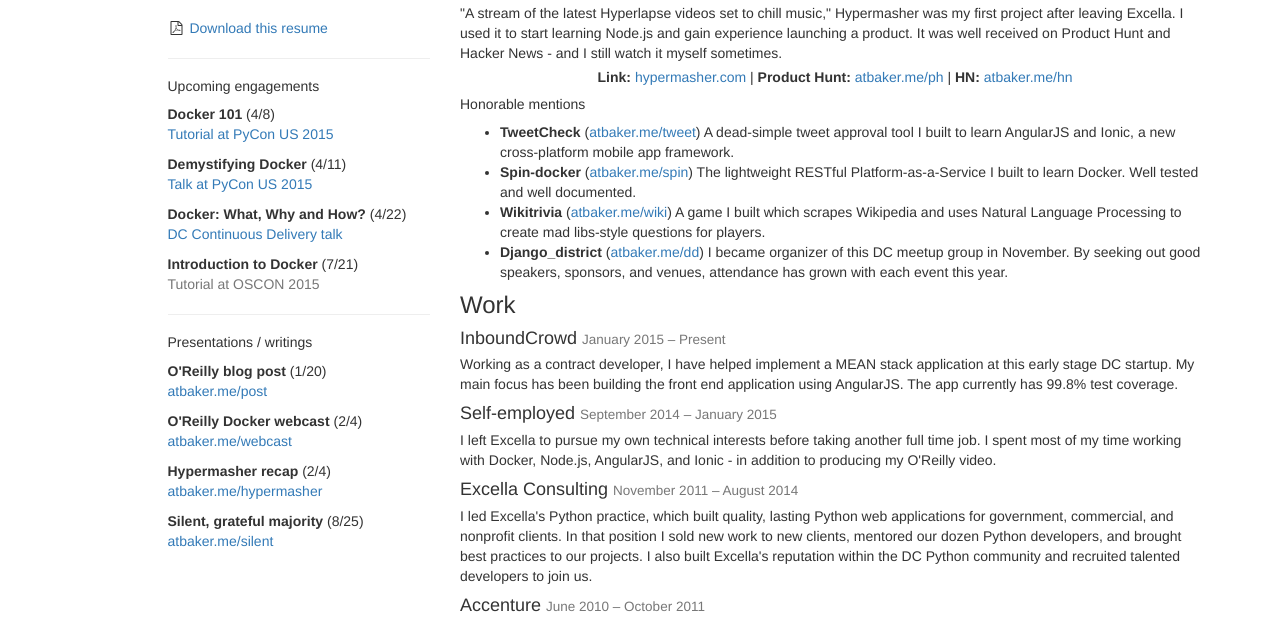
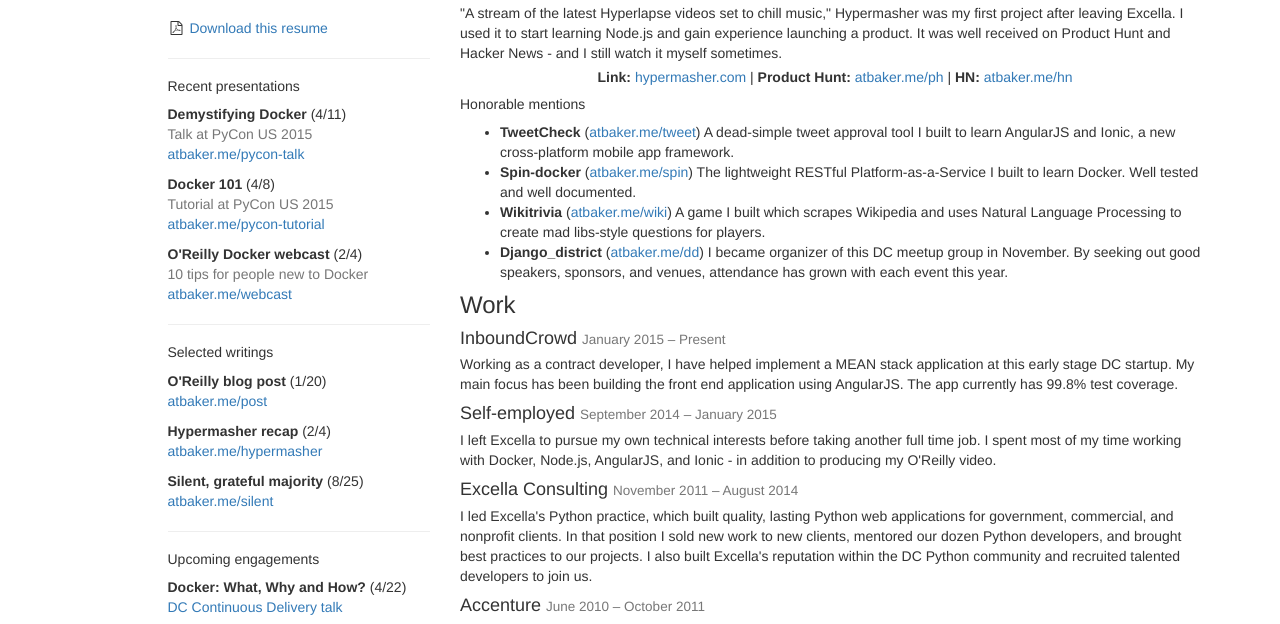
Before and after one commit to atbaker/resume, a website: page index.html in a window 1280 px wide. Shown: the part 309-933 px from the top of the page. Drawn offline with nearby package versions, Linux system fonts and the light colour scheme; files whose address does not match are found by name.

Commit message:
Updating links for PyCon and OSCON

```diff
--- a/index.html
+++ b/index.html
@@ -56,39 +56,34 @@
               <hr/>
 
               <div class="small-text">
-                  <h5>Upcoming engagements</h5>
+                  <h5>Recent presentations</h5>
 
                   <p>
-                    <strong>Docker 101</strong> (4/8) <br/>
-                    <span class="text-muted"><a href="https://atbaker.me/pycon-tutorial" target="_blank">Tutorial at PyCon US 2015</a></span>
+                    <strong>Demystifying Docker</strong> (4/11) <br/>
+                    <span class="text-muted">Talk at PyCon US 2015</span>
+                    <a href="https://atbaker.me/pycon-talk" target="_blank">atbaker.me/pycon-talk</a>
                   </p>
                   <p>
-                    <strong>Demystifying Docker</strong> (4/11) <br/>
-                    <span class="text-muted"><a href="https://atbaker.me/pycon-talk" target="_blank">Talk at PyCon US 2015</a></span>
+                    <strong>Docker 101</strong> (4/8) <br/>
+                    <span class="text-muted">Tutorial at PyCon US 2015</span>
+                    <a href="https://atbaker.me/pycon-tutorial" target="_blank">atbaker.me/pycon-tutorial</a>
                   </p>
                   <p>
-                    <strong>Docker: What, Why and How?</strong> (4/22) <br/>
-                    <span class="text-muted"><a href="https://atbaker.me/dccd" target="_blank">DC Continuous Delivery talk</a></span>
-                  </p>
-                  <p>
-                    <strong>Introduction to Docker</strong> (7/21) <br/>
-                    <span class="text-muted">Tutorial at OSCON 2015</span>
+                    <strong>O'Reilly Docker webcast</strong> (2/4) <br/>
+                    <span class="text-muted">10 tips for people new to Docker</span>
+                    <a href="https://atbaker.me/webcast" target="_blank">atbaker.me/webcast</a>
                   </p>
               </div>
 
               <hr/>
 
-              <!-- Presentations / Writings -->
+              <!-- Selected writings -->
               <div class="small-text">
-                  <h5>Presentations / writings</h5>
+                  <h5>Selected writings</h5>
 
                   <p>
                     <strong>O'Reilly blog post</strong> (1/20) <br/>
                     <span class="text-muted"><a href="https://atbaker.me/post" target="_blank">atbaker.me/post</a></span>
-                  </p>
-                  <p>
-                    <strong>O'Reilly Docker webcast</strong> (2/4) <br/>
-                    <span class="text-muted"><a href="https://atbaker.me/webcast" target="_blank">atbaker.me/webcast</a></span>
                   </p>
                   <p>
                     <strong>Hypermasher recap</strong> (2/4) <br/>
@@ -97,6 +92,22 @@
                   <p>
                     <strong>Silent, grateful majority</strong> (8/25) <br/>
                     <span class="text-muted"><a href="https://atbaker.me/silent" target="_blank">atbaker.me/silent</a></span>
+                  </p>
+              </div>
+
+              <hr/>
+
+              <!-- Upcoming engagements -->
+              <div class="small-text">
+                  <h5>Upcoming engagements</h5>
+
+                  <p>
+                    <strong>Docker: What, Why and How?</strong> (4/22) <br/>
+                    <span class="text-muted"><a href="https://atbaker.me/dccd" target="_blank">DC Continuous Delivery talk</a></span>
+                  </p>
+                  <p>
+                    <strong>Introduction to Docker</strong> (7/21) <br/>
+                    <span class="text-muted"><a href="https://atbaker.me/oscon" target="_blank">Tutorial at OSCON 2015</a></span>
                   </p>
               </div>
 
```
Also changed, not shown: s3_website.yml (+4 -3 lines).
